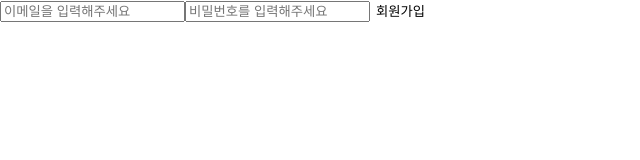
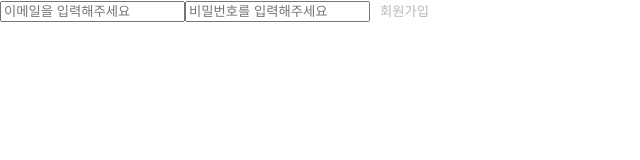
Before and after one commit to wjdgml3834/wanted-pre-onboarding-challenge-fe-1, a React (Create React App) app: page / in a window 1280 px wide. Shown: the top 160 px of the page, without its empty margins (0-640 px from the left). Built offline with nearby package versions, Linux system fonts and the light colour scheme.

Commit message:
✨Feat: add signup validation in SignUp page

```diff
--- a/src/pages/auth/SignUp.jsx
+++ b/src/pages/auth/SignUp.jsx
@@ -6,6 +6,15 @@ function SignUp() {
     email: "",
     password: "",
   });
+
+  //오류메시지 상태 검사
+  const [emailMessage, setEmailMessage] = useState("");
+  const [passwordMessage, setPasswordMessage] = useState("");
+
+  //유효성 검사
+  const [isEmail, setIsEmail] = useState(false);
+  const [isPassword, setIsPassword] = useState(false);
+
   const handleInput = useCallback(
     (e) => {
       const { name, value } = e.target;
@@ -13,6 +22,29 @@ function SignUp() {
         ...userInputs,
         [name]: value,
       });
+      if (name === "email") {
+        const emailRegex =
+          /([\w-.]+)@((\[[0-9]{1,3}\.[0-9]{1,3}\.[0-9]{1,3}\.)|(([\w-]+\.)+))([a-zA-Z]{2,4}|[0-9]{1,3})(\]?)$/;
+        if (!emailRegex.test(value)) {
+          setEmailMessage("이메일 형식이 틀렸습니다.");
+          setIsEmail(false);
+        } else {
+          setEmailMessage("올바른 형식입니다.");
+          setIsEmail(true);
+        }
+      } else if (name === "password") {
+        const passwordRegex =
+          /^(?=.*[a-zA-Z])(?=.*[!@#$%^*+=-])(?=.*[0-9]).{8,25}$/;
+        if (!passwordRegex.test(value)) {
+          setPasswordMessage(
+            "숫자+영문자+특수문자 조합으로 8자리 이상 입력해주세요!"
+          );
+          setIsPassword(false);
+        } else {
+          setPasswordMessage("안전한 비밀번호입니다.");
+          setIsPassword(true);
+        }
+      }
     },
     [userInputs]
   );
@@ -29,7 +61,6 @@ function SignUp() {
       console.log(e);
     }
   };
-
   return (
     <form>
       <input
@@ -38,13 +69,19 @@ function SignUp() {
         onChange={handleInput}
         placeholder="이메일을 입력해주세요"
       />
+      {userInputs.email.length > 0 && <span>{emailMessage}</span>}
       <input
         name="password"
         type="password"
         onChange={handleInput}
         placeholder="비밀번호를 입력해주세요"
-      />
-      <button type="submit" onClick={createUser}>
+      />{" "}
+      {userInputs.password.length > 0 && <span>{passwordMessage}</span>}
+      <button
+        type="submit"
+        onClick={createUser}
+        disabled={!(isEmail && isPassword)}
+      >
         회원가입
       </button>
     </form>
```
